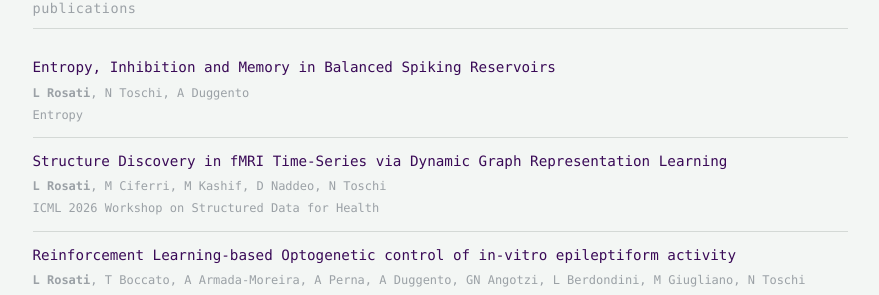
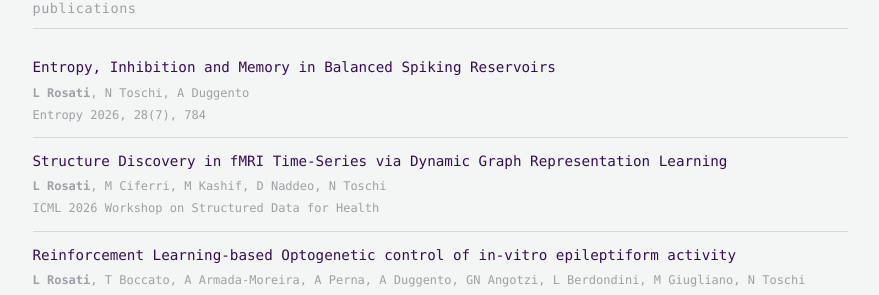
Before and after one commit to luigirosati/luigirosati.github.io, a Jekyll site: the page built from research.md, in a window 1280 px wide. Shown: the part 241-536 px from the top of the page, without its empty margins (200-1079 px from the left). Built offline with Jekyll 4.4.1, drawn with Linux system fonts in a browser that asks for light colours.

Commit message:
correct journal details

```diff
--- a/research.md
+++ b/research.md
@@ -15,7 +15,7 @@ title: Research
     <li class="research-list__item">
       <p class="research-list__title"><a href="https://doi.org/10.3390/e28070784" target="_blank" rel="noopener">Entropy, Inhibition and Memory in Balanced Spiking Reservoirs</a></p>
       <p class="research-list__authors"><strong>L Rosati</strong>, N Toschi, A Duggento</p>
-      <p class="research-list__meta">Entropy</p>
+      <p class="research-list__meta">Entropy 2026, 28(7), 784</p>
     </li>
     <li class="research-list__item">
       <p class="research-list__title"><a href="https://openreview.net/forum?id=g4azlYmEIU" target="_blank" rel="noopener">Structure Discovery in fMRI Time-Series via Dynamic Graph Representation Learning</a></p>
```
